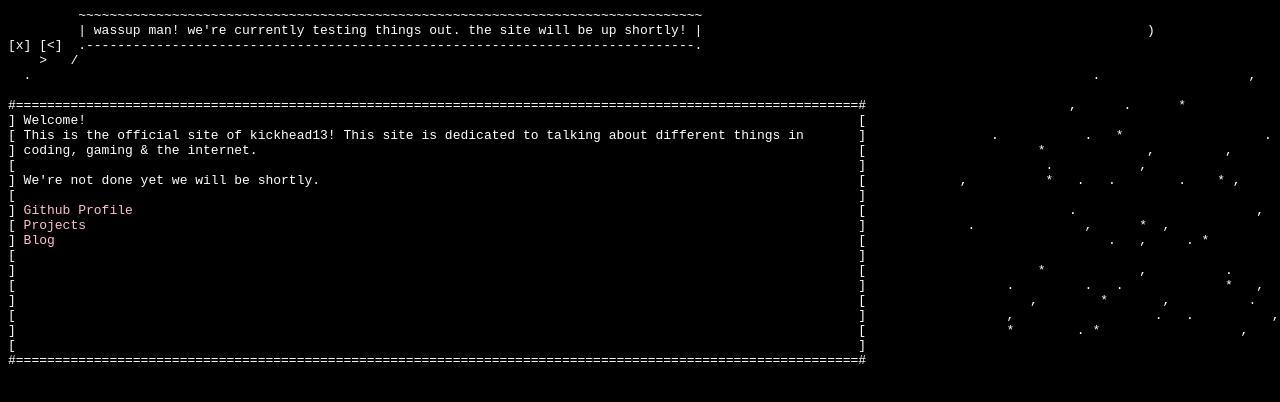
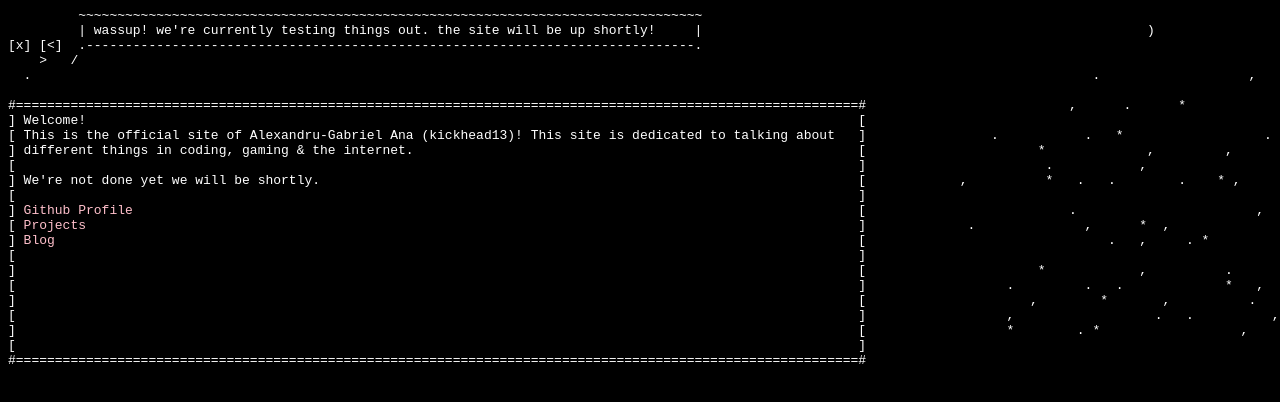
Before and after one commit to kickhead13/kickhead13.github.io, a plain HTML site: page index.html in a window 1280 px wide. Shown: the top 402 px of the page. Drawn offline with Linux system fonts and the light colour scheme.

Commit message:
Update index.html

```diff
--- a/index.html
+++ b/index.html
@@ -31,15 +31,15 @@
   <body style="background-color:black;">
     <pre style="color:white;">
          ~~~~~~~~~~~~~~~~~~~~~~~~~~~~~~~~~~~~~~~~~~~~~~~~~~~~~~~~~~~~~~~~~~~~~~~~~~~~~~~~
-         | wassup man! we're currently testing things out. the site will be up shortly! |                                                         )
+         | wassup! we're currently testing things out. the site will be up shortly!     |                                                         )
 [x] [<]  .------------------------------------------------------------------------------.
     >   /
   .                                                                                                                                        .                   ,
 
 #============================================================================================================#                          ,      .      *
 ] Welcome!                                                                                                   [
-[ This is the official site of kickhead13! This site is dedicated to talking about different things in       ]                .           .   *                  .
-] coding, gaming & the internet.                                                                             [                      *             ,         ,           .
+[ This is the official site of Alexandru-Gabriel Ana (kickhead13)! This site is dedicated to talking about   ]                .           .   *                  .
+] different things in coding, gaming & the internet.                                                         [                      *             ,         ,           .
 [                                                                                                            ]                       .           ,
 ] We're not done yet we will be shortly.                                                                     [            ,          *   .   .        .    * ,       . ,
 [                                                                                                            ]
```
